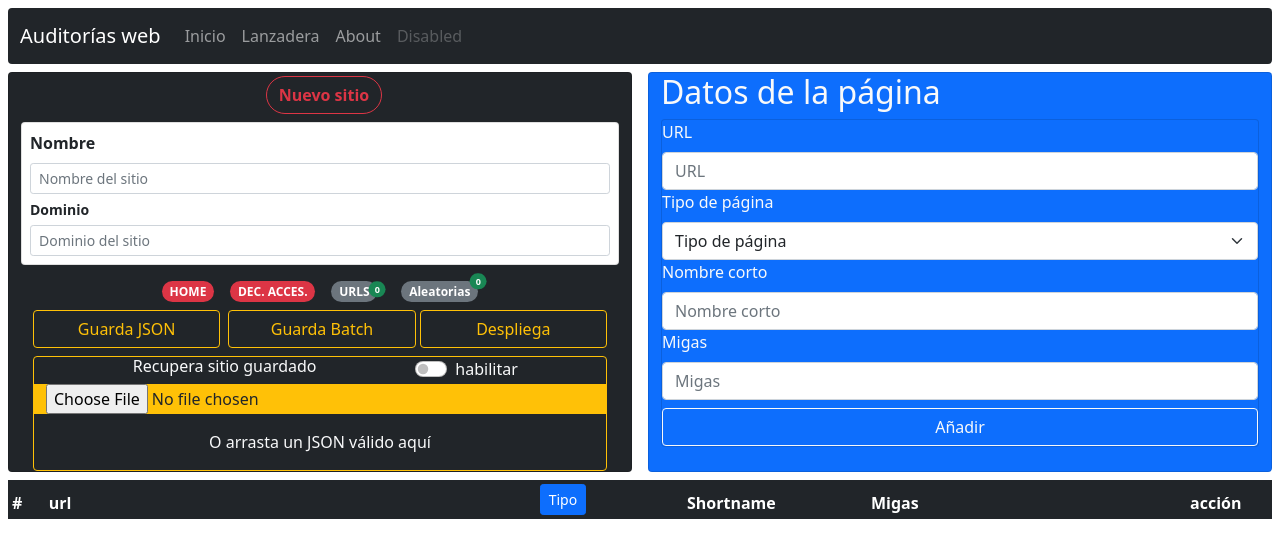
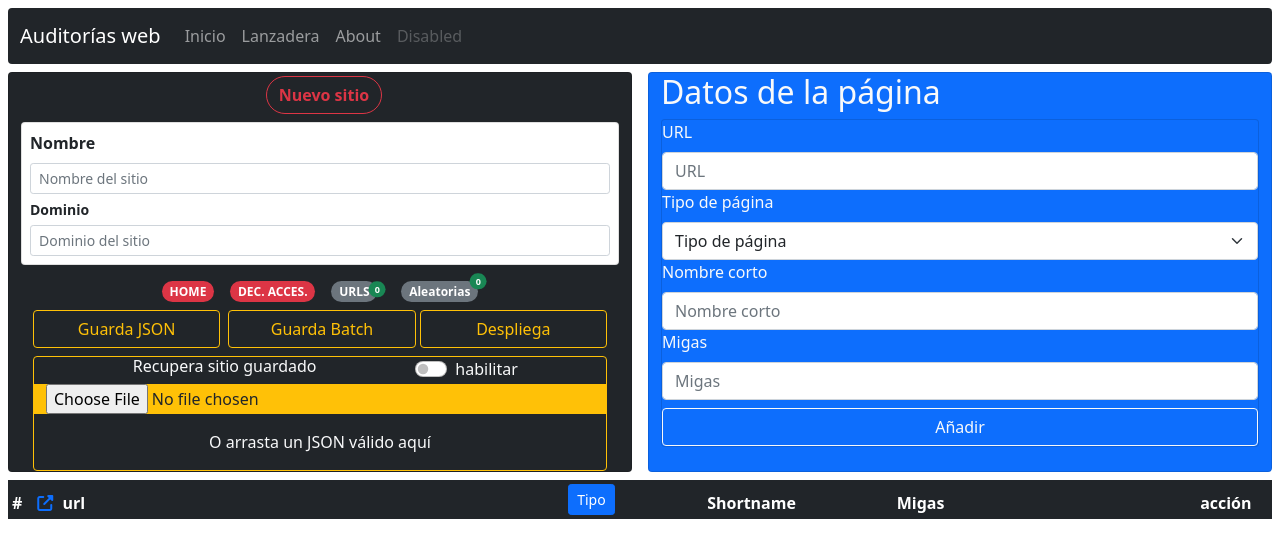
Before and after one commit to cizquierdof/muestras-vue3-app, a Vue app: page / in a window 1280 px wide. Shown: the top 558 px of the page. Built offline with nearby package versions, Linux system fonts and the light colour scheme.

Commit message:
Mejoras interfaz tabla

```diff
--- a/src/components/TableView.vue
+++ b/src/components/TableView.vue
@@ -1,12 +1,28 @@
 <template>
   <div class="container">
-<div class="row" >
-    <table class="table table-dark table-striped table-sm" >
+    <div class="row">
+      <table class="table table-dark table-striped table-sm">
         <thead>
           <tr>
             <th scope="col">#</th>
+            <th>
+              <span
+                aria-label="Despliega"
+                class="fa-solid fa-up-right-from-square text-primary boton"
+                title="Despliega todo el sitio en pestañas (No funciona en Chrome)"
+                @click="store.openUrlList()"
+              ></span>
+            </th>
             <th scope="col">url</th>
-          <th scope="col"><button class="btn btn-primary btn-sm" @click="store.orden()" title="Ordena la muestra por tipo de página">Tipo</button> </th>
+            <th scope="col">
+              <button
+                class="btn btn-primary btn-sm"
+                @click="store.orden()"
+                title="Ordena la muestra por tipo de página"
+              >
+                Tipo
+              </button>
+            </th>
             <th scope="col">Shortname</th>
             <th scope="col">Migas</th>
             <th scope="col">acción</th>
@@ -14,24 +30,35 @@
         </thead>
 
         <tbody>
-        <tr
-        v-for="(page,index) in store.siteWebPages">
-          <td>{{index}}</td>
+          <tr v-for="(page, index) in store.siteWebPages">
+            <td>{{ index }}</td>
+            <td @click="store.openUrl(page.webPageUrl)" class="boton">
+              <span
+                title="Abre en nueva pestaña"
+                class="fa-solid fa-up-right-from-square text-warning"
+              ></span>
+            </td>
             <td
-            class="table-text-wrap "
-            id="urlCell"
+              class="table-text-wrap"
               @click.ctrl="store.openUrl(page.webPageUrl)"
-            title="ctrl+click para abrir">
-              {{page.webPageUrl}}
+              title="ctrl+click para abrir en nueva pestaña"
+            >
+              {{ page.webPageUrl }}
             </td>
-          <td class="table-text-wrap">{{page.webPageType}}</td>
-          <td>{{page.shortName}}</td>
-          <td class="table-text-wrap">{{page.breadcrumb}}</td>
+            <td class="table-text-wrap">{{ page.webPageType }}</td>
+            <td>{{ page.shortName }}</td>
+            <td class="table-text-wrap">{{ page.breadcrumb }}</td>
             <td>
-            <button class="btn btn-danger btn-sm" @click="store.deleteItem(index)">
+              <button
+                class="btn btn-danger btn-sm"
+                @click="store.deleteItem(index)"
+              >
                 <span class="fa fa-trash fa-xs" aria-label="Borra línea"></span>
               </button>
-            <button class="btn btn-warning btn-sm" @click="store.editItem(index)">
+              <button
+                class="btn btn-warning btn-sm"
+                @click="store.editItem(index)"
+              >
                 <span class="fa fa-edit fa-xs" aria-label="Edita línea"></span>
               </button>
             </td>
@@ -39,7 +66,6 @@
         </tbody>
       </table>
     </div>
-
   </div>
 </template>
 
@@ -57,37 +83,41 @@ export default {
 };
 </script>
 <style scoped>
-table{
+table {
   min-width: 100%;
   table-layout: fixed;
 }
-thead th:nth-child(1){
-  width:3%;
+thead th:nth-child(1) {
+  width: 2%;
 }
-thead th:nth-child(2){
-  width:40%;
+thead th:nth-child(2) {
+  width: 2%;
 }
-thead th:nth-child(3){
-  width:12%;
+
+thead th:nth-child(3) {
+  width: 40%;
 }
-thead th:nth-child(4){
-  width:15%;
+thead th:nth-child(4) {
+  width: 11%;
 }
-thead th:nth-child(5){
-  width:26%;
+thead th:nth-child(5) {
+  width: 15%;
 }
-thead th:nth-child(6){
-  width:7%;
+thead th:nth-child(6) {
+  width: 24%;
 }
-.table-text{
+thead th:nth-child(7) {
+  width: 6%;
+}
+.table-text {
   overflow: hidden;
   text-overflow: ellipsis;
   white-space: nowrap;
 }
-.table-text-wrap{
+.table-text-wrap {
   word-wrap: break-word;
 }
-#urlCell{
+.boton {
   cursor: pointer;
 }
 </style>
```
Lines whose indentation alone changed are shown as unchanged.
